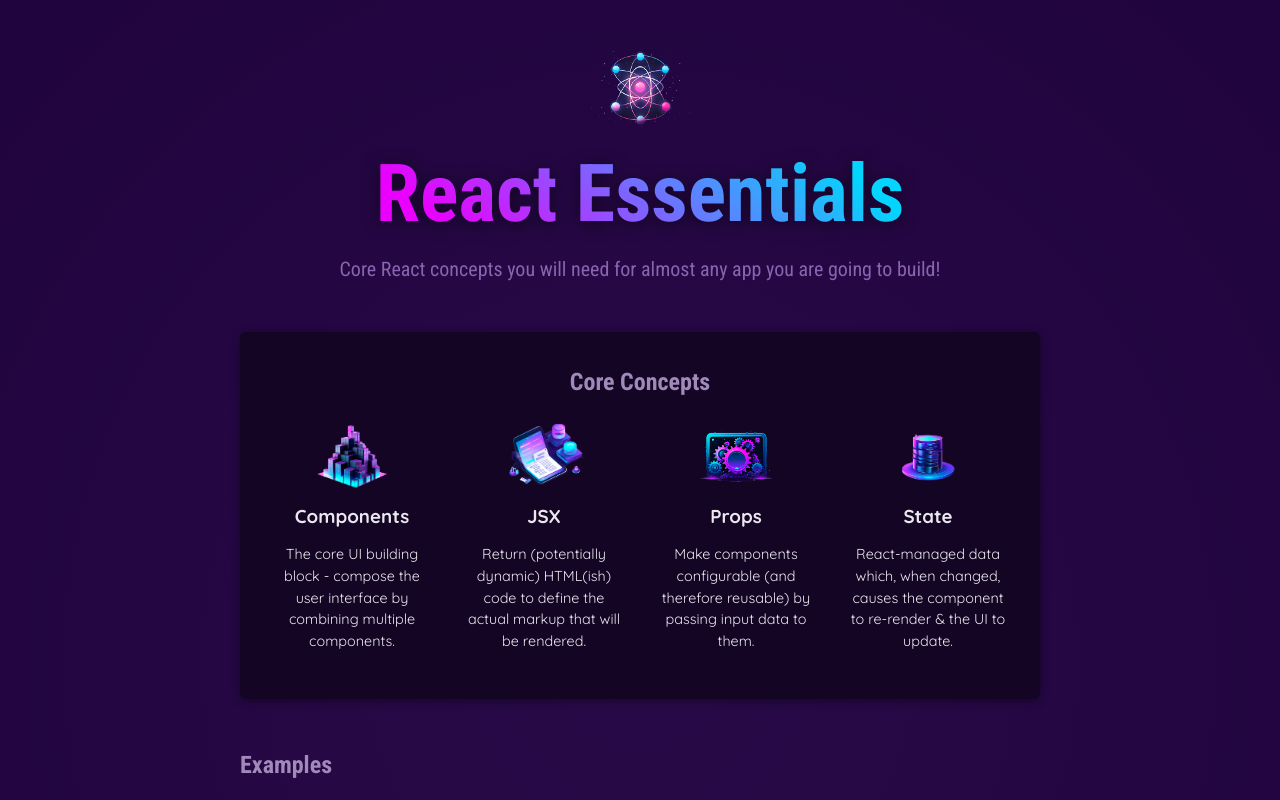
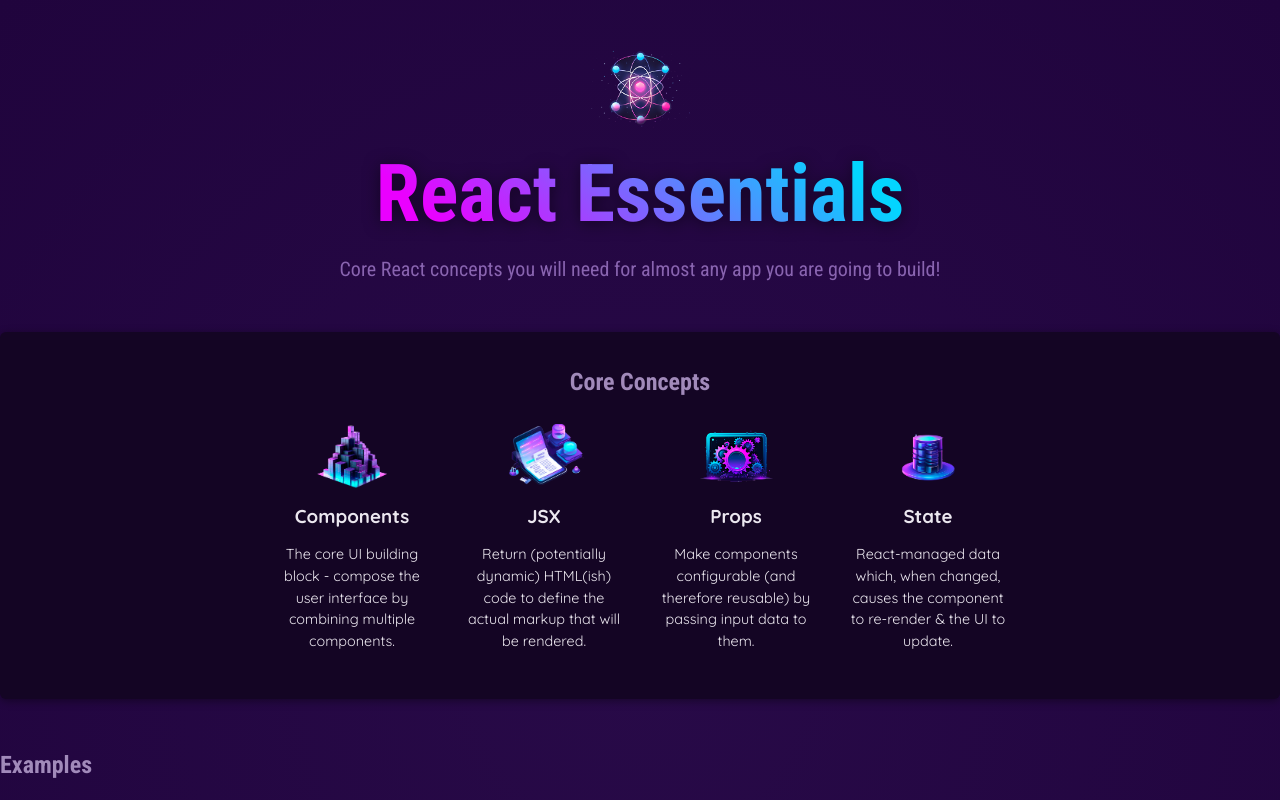
Before and after one commit to my-react-course-projects/react-essentials, a React app: page / in a window 1280 px wide. Shown: the top 800 px of the page. Built offline with nearby package versions, Linux system fonts and the light colour scheme; the HTML template or start-up script is replaced by a standard one.

Commit message:
alter element style to class style

```diff
--- a/app/src/styles/base/_base.scss
+++ b/app/src/styles/base/_base.scss
@@ -1,9 +1,8 @@
-main {
+.main {
   width: 90%;
   max-width: 50rem;
   margin: auto;
 }
-
 
 main h2 {
   text-align: center;
```
